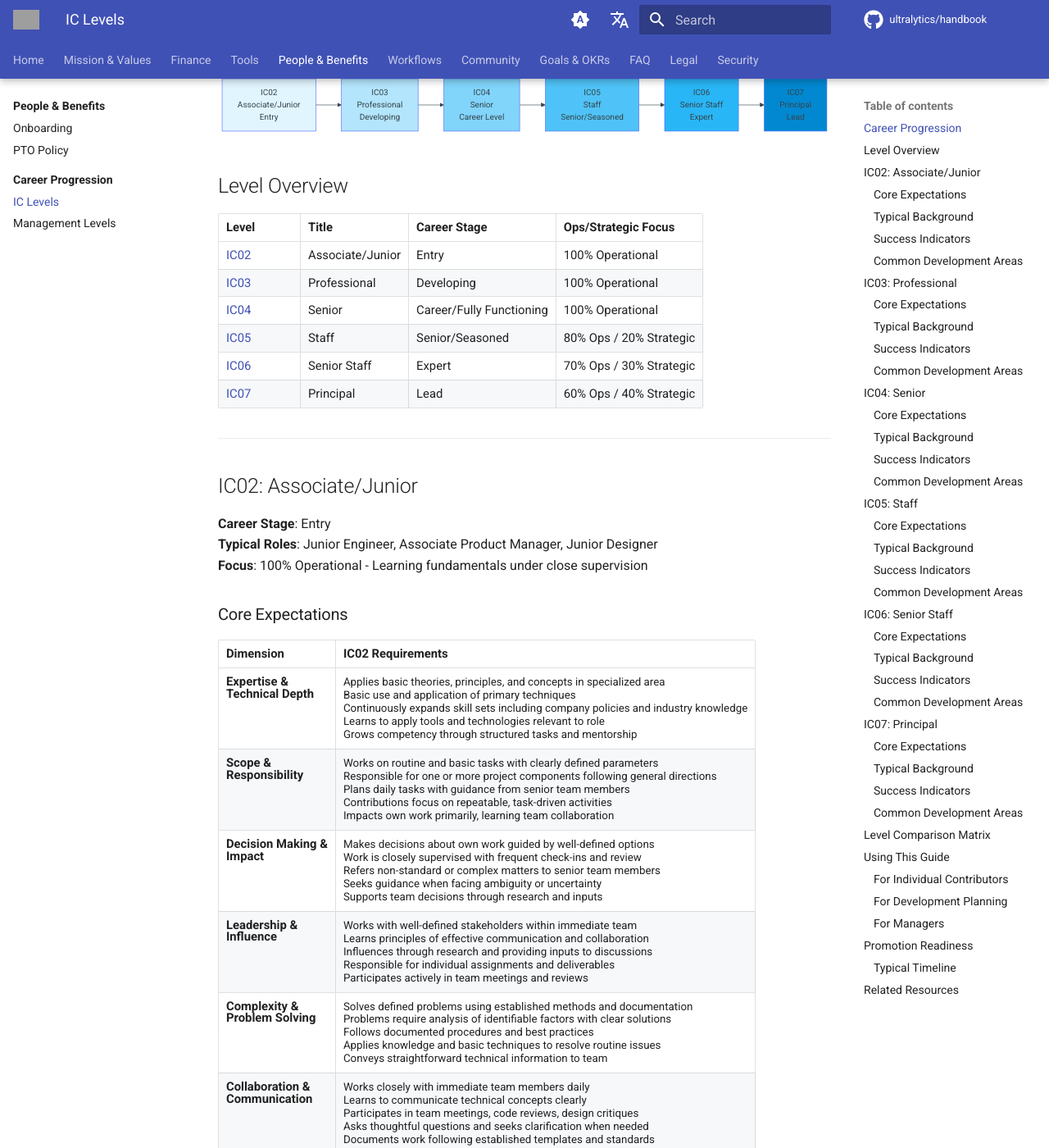
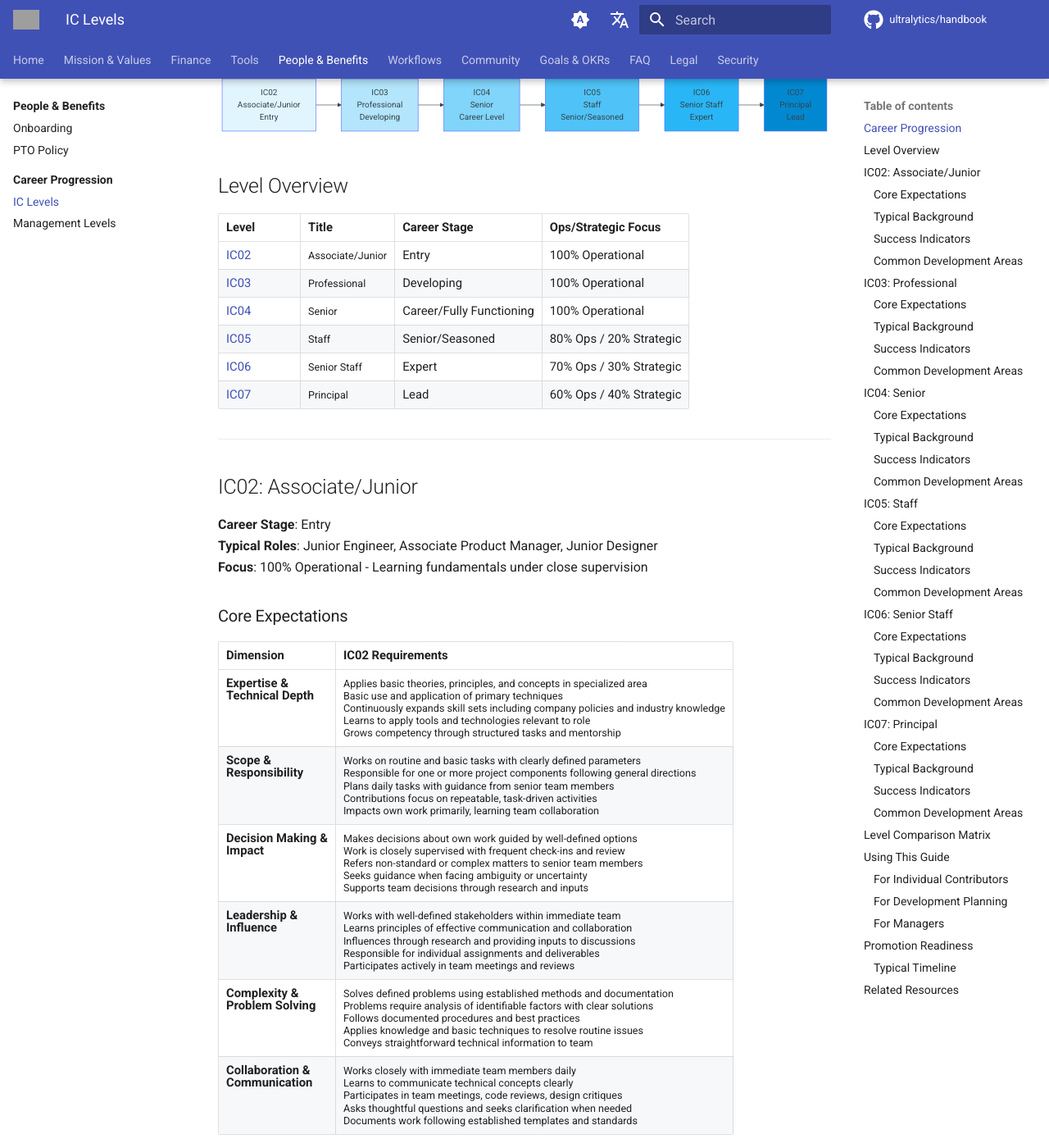
Before and after one commit to ultralytics/handbook, an MkDocs documentation site: the page built from docs/en/people/careers/levels-ic.md, in a window 1280 px wide and 1400 px high, scrolled down 517 px. Shown: the whole window at 82% size. Built offline with MkDocs 1.6.1 and Material for MkDocs 9.7.7, drawn with Linux system fonts in a browser that asks for light colours; comment, search, counter and statistics services are not loaded; grey boxes are pictures that could not be loaded.

```diff
--- a/docs/en/people/careers/levels-ic.md
+++ b/docs/en/people/careers/levels-ic.md
@@ -52,12 +52,12 @@
 
 | Dimension                            | IC02 Requirements                                                                                                                                                                                                                                                                                                                                                                        |
 | ------------------------------------ | ---------------------------------------------------------------------------------------------------------------------------------------------------------------------------------------------------------------------------------------------------------------------------------------------------------------------------------------------------------------------------------------- |
-| **Expertise &<br>Technical Depth**   | <div style="font-size:0.9em; line-height:1.2;">Applies basic theories, principles, and concepts in specialized area<br>Basic use and application of primary techniques<br>Continuously expands skill sets including company policies and industry knowledge<br>Learns to apply tools and technologies relevant to role<br>Grows competency through structured tasks and mentorship</div> |
-| **Scope &<br>Responsibility**        | <div style="font-size:0.9em; line-height:1.2;">Works on routine and basic tasks with clearly defined parameters<br>Responsible for one or more project components following general directions<br>Plans daily tasks with guidance from senior team members<br>Contributions focus on repeatable, task-driven activities<br>Impacts own work primarily, learning team collaboration</div> |
-| **Decision Making &<br>Impact**      | <div style="font-size:0.9em; line-height:1.2;">Makes decisions about own work guided by well-defined options<br>Work is closely supervised with frequent check-ins and review<br>Refers non-standard or complex matters to senior team members<br>Seeks guidance when facing ambiguity or uncertainty<br>Supports team decisions through research and inputs</div>                       |
-| **Leadership &<br>Influence**        | <div style="font-size:0.9em; line-height:1.2;">Works with well-defined stakeholders within immediate team<br>Learns principles of effective communication and collaboration<br>Influences through research and providing inputs to discussions<br>Responsible for individual assignments and deliverables<br>Participates actively in team meetings and reviews</div>                    |
-| **Complexity &<br>Problem Solving**  | <div style="font-size:0.9em; line-height:1.2;">Solves defined problems using established methods and documentation<br>Problems require analysis of identifiable factors with clear solutions<br>Follows documented procedures and best practices<br>Applies knowledge and basic techniques to resolve routine issues<br>Conveys straightforward technical information to team</div>      |
-| **Collaboration &<br>Communication** | <div style="font-size:0.9em; line-height:1.2;">Works closely with immediate team members daily<br>Learns to communicate technical concepts clearly<br>Participates in team meetings, code reviews, design critiques<br>Asks thoughtful questions and seeks clarification when needed<br>Documents work following established templates and standards</div>                               |
+| **Expertise &<br>Technical Depth**   | Applies basic theories, principles, and concepts in specialized area<br>Basic use and application of primary techniques<br>Continuously expands skill sets including company policies and industry knowledge<br>Learns to apply tools and technologies relevant to role<br>Grows competency through structured tasks and mentorship |
+| **Scope &<br>Responsibility**        | Works on routine and basic tasks with clearly defined parameters<br>Responsible for one or more project components following general directions<br>Plans daily tasks with guidance from senior team members<br>Contributions focus on repeatable, task-driven activities<br>Impacts own work primarily, learning team collaboration |
+| **Decision Making &<br>Impact**      | Makes decisions about own work guided by well-defined options<br>Work is closely supervised with frequent check-ins and review<br>Refers non-standard or complex matters to senior team members<br>Seeks guidance when facing ambiguity or uncertainty<br>Supports team decisions through research and inputs                       |
+| **Leadership &<br>Influence**        | Works with well-defined stakeholders within immediate team<br>Learns principles of effective communication and collaboration<br>Influences through research and providing inputs to discussions<br>Responsible for individual assignments and deliverables<br>Participates actively in team meetings and reviews                    |
+| **Complexity &<br>Problem Solving**  | Solves defined problems using established methods and documentation<br>Problems require analysis of identifiable factors with clear solutions<br>Follows documented procedures and best practices<br>Applies knowledge and basic techniques to resolve routine issues<br>Conveys straightforward technical information to team      |
+| **Collaboration &<br>Communication** | Works closely with immediate team members daily<br>Learns to communicate technical concepts clearly<br>Participates in team meetings, code reviews, design critiques<br>Asks thoughtful questions and seeks clarification when needed<br>Documents work following established templates and standards                               |
 
 ### Typical Background
 
--- a/docs/overrides/stylesheets/style.css
+++ b/docs/overrides/stylesheets/style.css
@@ -220,6 +220,12 @@
 }
 /* Logo switching for light/dark mode ------------------------------------------------------------------------------- */
 
+/* Target second column in two-column tables */
+table td:nth-child(2) {
+  font-size: 0.85em;
+  line-height: 1.2;
+}
+
 /* Ultralytics Search Bar ------------------------------------------------------------------------------------------- */
 .ult-header-search {
   transform: scale(0.7);
```
